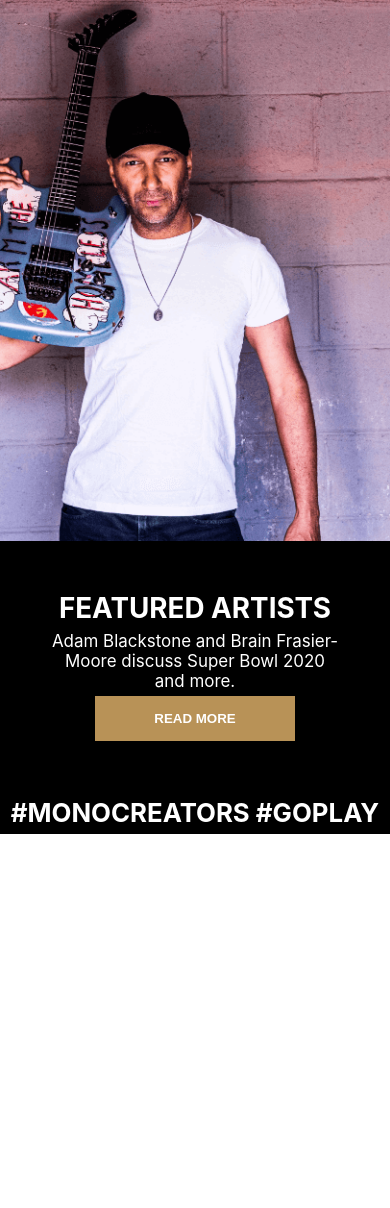
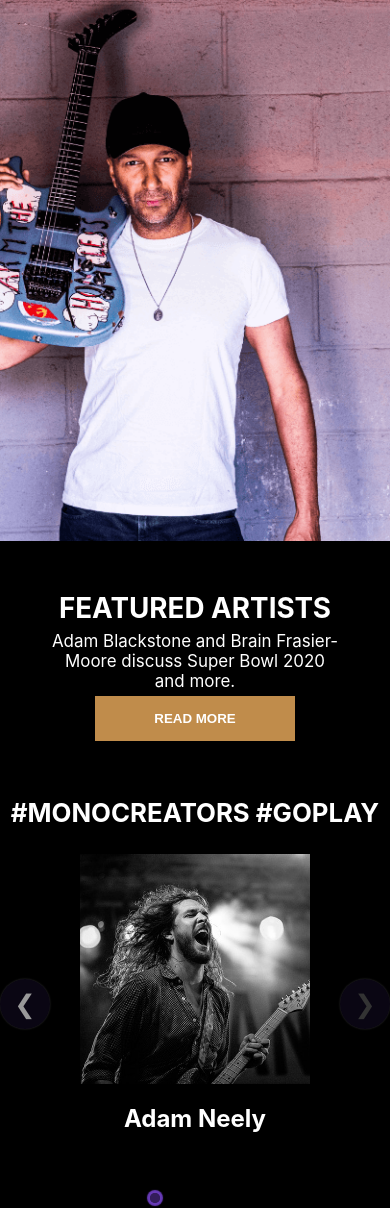
Before and after one commit to AungNaingThuErik/nextjs-singlepage-app, a Next.js app: page / in a window 390 px wide. Before the commit the page ends 844 px from the top, so only its background shows below. Built offline with nearby package versions, Linux system fonts and the light colour scheme.

Commit message:
Creator Mobile Carousel

```diff
--- a/components/Creators.jsx
+++ b/components/Creators.jsx
@@ -1,5 +1,6 @@
 import styles from "../styles/Creators.module.css";
 import Image from "next/image";
+import Carousel from "react-elastic-carousel";
 
 const Creators = ({creators}) => {
     return(
@@ -23,7 +24,23 @@ const Creators = ({creators}) => {
                 ))}
             </div>
             <div className={styles.creatorCardMobile}>
-
+                <div className="carousel-wrapper">
+                    <Carousel>
+                        {creators.map((creator) => (
+                            <div key={creator.id} className={styles.creatorCard}>
+                                <Image
+                                    src={`/img/${creator.photo}`}
+                                    width="100%"
+                                    height="100%"
+                                    layout="responsive"
+                                    objectFit="cover"
+                                    alt="Musical Talent"
+                                />
+                                <h2 className={styles.creatorName}>{creator.name}</h2>
+                            </div>
+                        ))}
+                    </Carousel>
+                </div>
             </div>
         </div>
     )
--- a/package.json
+++ b/package.json
@@ -11,7 +11,9 @@
   "dependencies": {
     "next": "12.1.6",
     "react": "18.2.0",
-    "react-dom": "18.2.0"
+    "react-dom": "18.2.0",
+    "react-elastic-carousel": "^0.11.5",
+    "styled-components": "^5.3.5"
   },
   "devDependencies": {
     "eslint": "8.18.0",
--- a/pages/index.js
+++ b/pages/index.js
@@ -2,7 +2,6 @@ import Head from 'next/head'
 import Image from 'next/image'
 import Intro from '../components/Intro'
 import Creators from '../components/Creators'
-import styles from '../styles/Home.module.css'
 import { data } from '../data'
 
 export default function Home({creators}) {
--- a/styles/Creators.module.css
+++ b/styles/Creators.module.css
@@ -54,4 +54,8 @@
     .creatorCardMobile{
       display: block;
     }
+    .creatorCard{
+      width: 100%;
+      height: 80%;
+    }
   }
--- a/styles/globals.css
+++ b/styles/globals.css
@@ -14,3 +14,23 @@ a {
 * {
   box-sizing: border-box;
 }
+.eWjCzc:hover:enabled, .eWjCzc:focus:enabled {
+  background-color: #E47011 !important;
+}
+.krmNah {
+  box-shadow: 0 0 1px 3px #E47011 !important;
+  background-color: #E47011 !important;
+}
+.krmNah:hover, .krmNah:focus {
+  cursor: pointer;
+  box-shadow: 0 0 1px 3px #E47011 !important;
+}
+
+.jhmYzC {
+  background-color: rgb(202, 202, 202) !important;
+  box-shadow: 0 0 1px 2px rgb(202, 202, 202) !important;
+
+}
+.jhmYzC:hover, .jhmYzC:focus {
+  box-shadow: 0 0 1px 3px #E47011 !important;
+}
```
Also changed, not shown: 1 other file (tests, documents, lock files or other folders).
